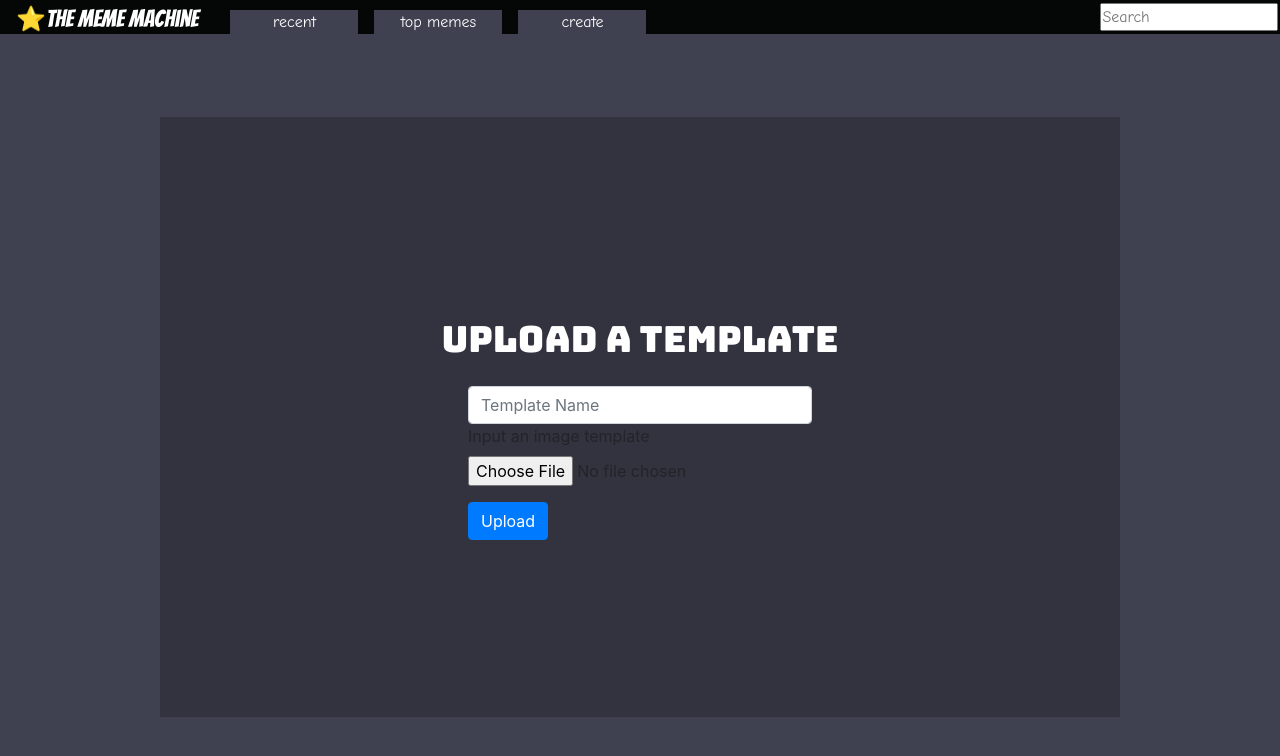
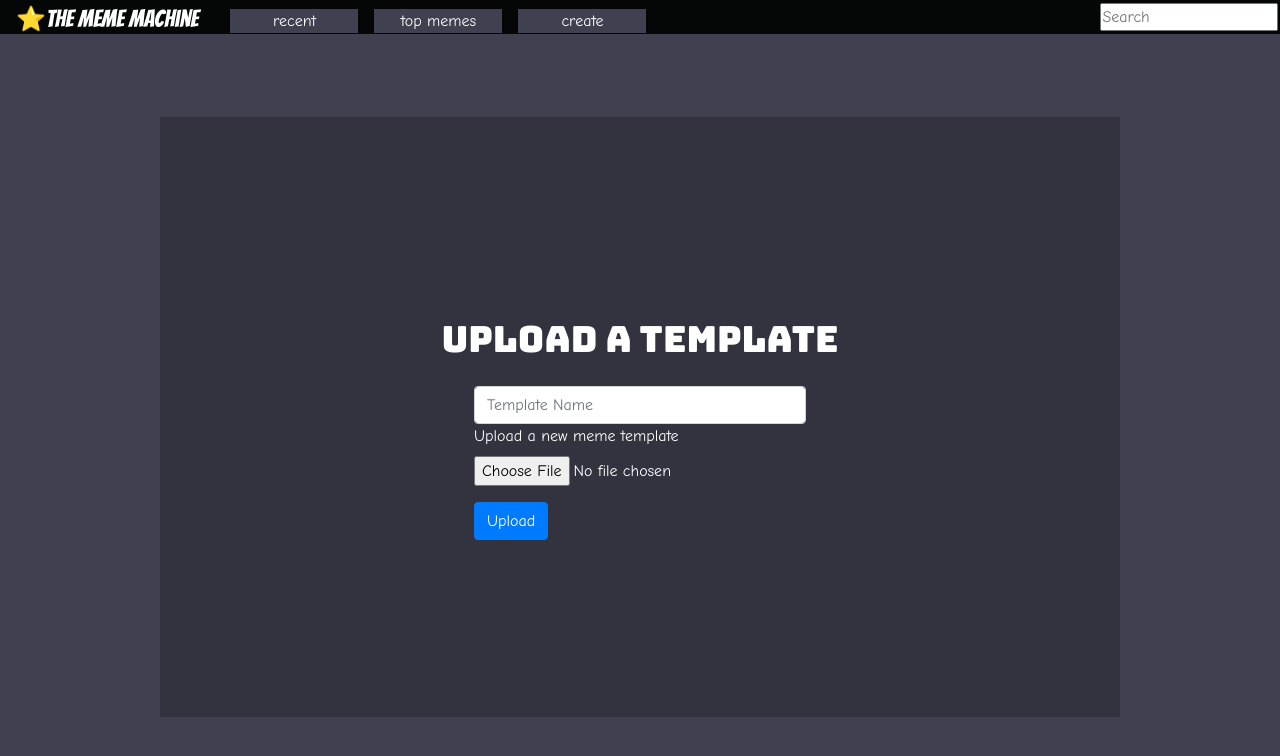
Before and after one commit to asim-shrestha/the-meme-machine, a Next.js app in the folder frontend/: page /create/template in a window 1280 px wide. Shown: the top 756 px of the page. Built offline with nearby package versions, Linux system fonts and the light colour scheme.

Commit message:
style upload template screen

```diff
--- a/frontend/pages/create/index.js
+++ b/frontend/pages/create/index.js
@@ -11,11 +11,11 @@ const create = () => {
       <AppLayout title="What do you meme?">
         <CreateOptionButton onClick={() => router.push("/create/template")}>
           <img src="imageicon.webp"/>
-          <br/>upload a meme
+          <br/>upload a template
         </CreateOptionButton>
         <CreateOptionButton onClick={() => router.push("/create/meme")}>
           <img src="createicon.png" style={{opacity:0.65}}/>
-          <br/>create a meme
+          <br/>browse templates
         </CreateOptionButton>
       </AppLayout>
     </>
--- a/frontend/pages/create/template.js
+++ b/frontend/pages/create/template.js
@@ -50,7 +50,7 @@ const template = () => {
           />
           <Form.Group>
             <Form.File
-              label="Input an image template"
+              label="Upload a new meme template"
               onChange={(e) => setFile(e.target.files[0])}
             />
           </Form.Group>
--- a/frontend/styles/globals.css
+++ b/frontend/styles/globals.css
@@ -15,7 +15,8 @@ body, #__next{
   padding: 0;
   margin: 0;
   background-color: var(--bg1);
-  font-family: -apple-system, BlinkMacSystemFont, Segoe UI, Roboto, Oxygen,
+  color: white;
+  font-family: Comic Neue, -apple-system, BlinkMacSystemFont, Segoe UI, Roboto, Oxygen,
   Ubuntu, Cantarell, Fira Sans, Droid Sans, Helvetica Neue, sans-serif;
 }
 
@@ -69,7 +70,6 @@ a {
 }
 
 .navbar {
-  color: white;
   background-color: var(--nav);
   height: 2em;
 }
```
